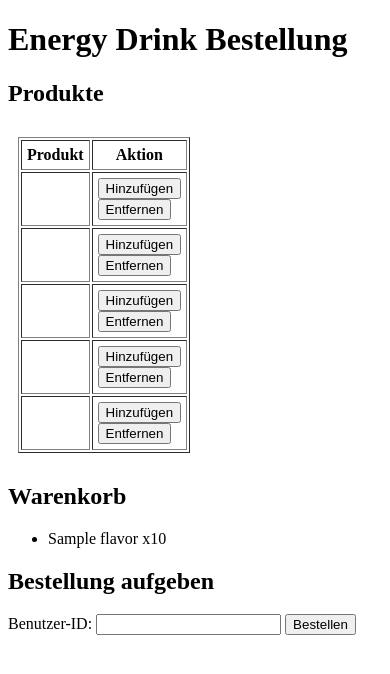
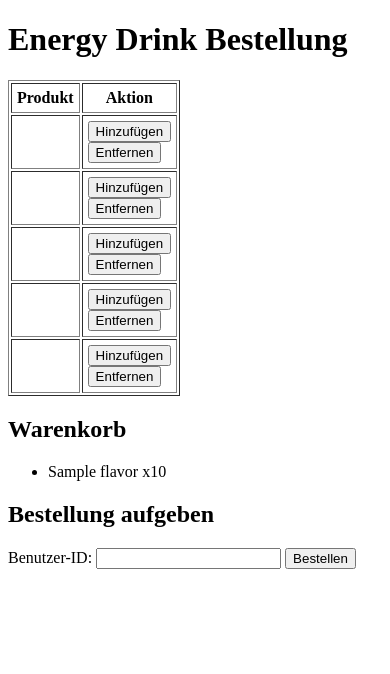
Before and after one commit to 999Fritsch/Sip-n-Sync, a Flask app: template templates/order.html in a window 390 px wide. Shown: the top 674 px of the page. Run offline with Flask 3, Linux system fonts and the light colour scheme; the template is opened without the code that fills it: most values are stand-ins (such as "Sample title", 1, 10 or a date in 2020); parts of the project's set-up code (start-up, migrations or seed data) failed here and were passed over.

Commit message:
Refactor product display in order.html for improved layout and responsiveness

```diff
--- a/templates/order.html
+++ b/templates/order.html
@@ -6,8 +6,8 @@
     <style>
         .product-column {
             float: left;
-            width: 20%;
-            padding: 10px;
+            width: 33%;
+            padding: 0px;
         }
         .product-column table {
             width: 100%;
@@ -34,7 +34,6 @@
     {% endwith %}
 
     <!-- Display available products -->
-    <h2>Produkte</h2>
     {% set chunk_size = 5 %}
     {% for i in range(0, products|length, chunk_size) %}
     <div class="product-column">
```
